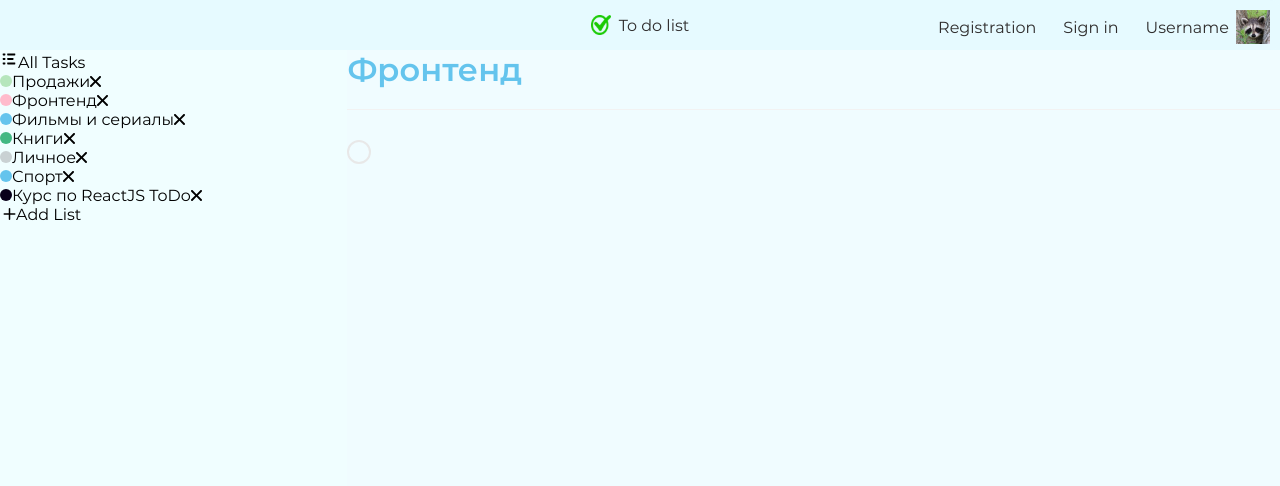
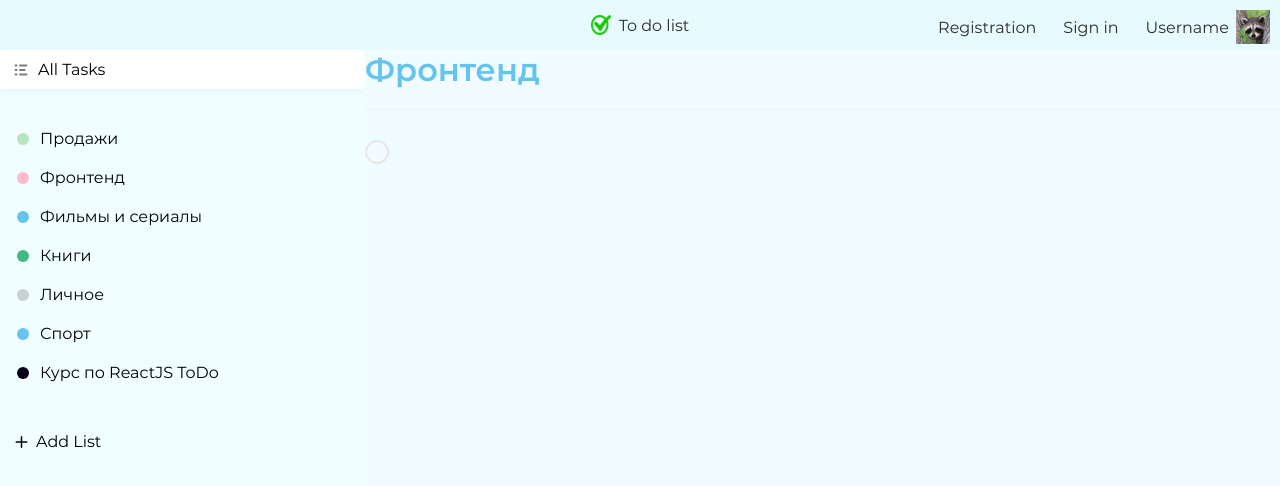
Before and after one commit to AliakseiHryhoryeu/To-do-list, a React (Create React App) app in the folder client/: page /main in a window 1280 px wide. Shown: the top 486 px of the page. Built offline with nearby package versions, Linux system fonts and the light colour scheme.

Commit message:
Update List.scss

```diff
--- a/client/src/components/List/List.scss
+++ b/client/src/components/List/List.scss
@@ -1,4 +1,5 @@
-.list {
+.main {
+    &__list {
         $self: &;
 
         margin-bottom: 30px;
@@ -45,6 +46,7 @@
 
             &.active {
                 background: #ffffff;
+
                 box-shadow: 0px 3px 10px rgba(0, 0, 0, 0.04);
                 border-radius: 4px;
             }
@@ -65,3 +67,4 @@
             }
         }
     }
+}
```
Lines whose indentation alone changed are shown as unchanged.
